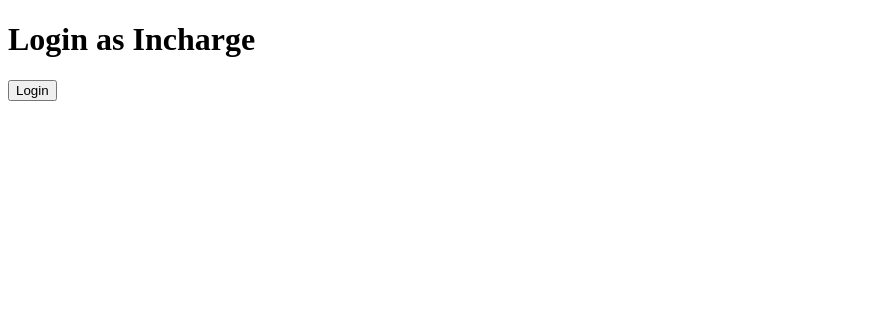
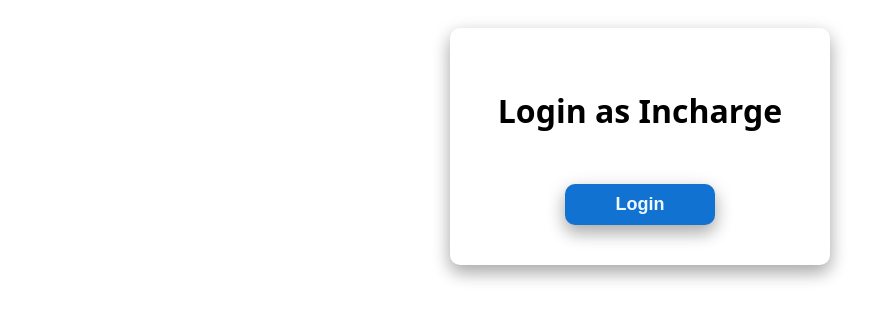
Before and after one commit to Kaustubh01/Internship, a Flask app: page /incharge_login in a window 1280 px wide. Shown: the top 320 px of the page, without its empty margins (0-895 px from the left). Run offline with Flask 3, Linux system fonts and the light colour scheme.

Commit message:
css updated

```diff
--- /dev/null
+++ b/static/incharge_login.css
@@ -0,0 +1,72 @@
+body{
+    display: flex;
+    flex-direction: column;
+    align-items: center;
+    justify-content: center;
+}
+
+form {
+    font-family: system-ui, -apple-system, BlinkMacSystemFont, "Segoe UI",
+        Roboto, Oxygen, Ubuntu, Cantarell, "Open Sans", "Helvetica Neue",
+        sans-serif;
+    display: flex;
+    flex-direction: column;
+    align-items: center;
+    justify-content: center;
+    margin-top: 20px;
+    box-shadow: 0 8px 16px 0 rgba(0, 0, 0, 0.2),
+        0 6px 20px 0 rgba(0, 0, 0, 0.19);
+    width: 300px;
+    padding: 40px;
+    border-radius: 10px;
+
+}
+
+/* .fillups {
+    display: flex;
+    flex-direction: column;
+}
+
+#fillup1 {
+    margin-top: 40px;
+}
+
+.inputs {
+    margin-top: 10px;
+    width: 200px;
+    padding: 10px;
+    background-color: rgb(218, 216, 216);
+    border: 0px;
+    border-radius: 10px;
+    cursor: pointer;
+} */
+
+.button {
+    margin-top: 30px;
+    width: 150px;
+    padding: 10px;
+    border: 0px;
+    border-radius: 10px;
+    font-weight: bold;
+    font-size: large;
+    background-color: rgb(17, 114, 210);
+    color: aliceblue;
+    border: 0px;
+    cursor: pointer;
+    box-shadow: 0 8px 16px 0 rgba(0, 0, 0, 0.2),
+        0 6px 20px 0 rgba(0, 0, 0, 0.19);
+}
+
+.button:hover {
+    background-color: rgb(0, 92, 184);
+}
+
+label {
+    font-weight: bold;
+}
+
+@media screen and (max-width: 375px) {
+    form{
+        width: fit-content;
+    }
+}
--- a/templates/incharge_login.html
+++ b/templates/incharge_login.html
@@ -3,12 +3,13 @@
 <head>
     <meta charset="UTF-8">
     <meta name="viewport" content="width=device-width, initial-scale=1.0">
+    <link rel="stylesheet" href="{{ url_for('static', filename='incharge_login.css') }}">
     <title>Document</title>
 </head>
 <body>
-    <h1>Login as Incharge</h1>
     <form action="{{ url_for('incharge_login') }}" method="post">
-        <input type="submit" value="Login">
+        <h1>Login as Incharge</h1>
+        <input type="submit" value="Login" class="button">
     </form>
 </body>
 </html>
```
Also changed, not shown: static/students/2021016402129591/signature/signature.png (deleted), 2 other files.
